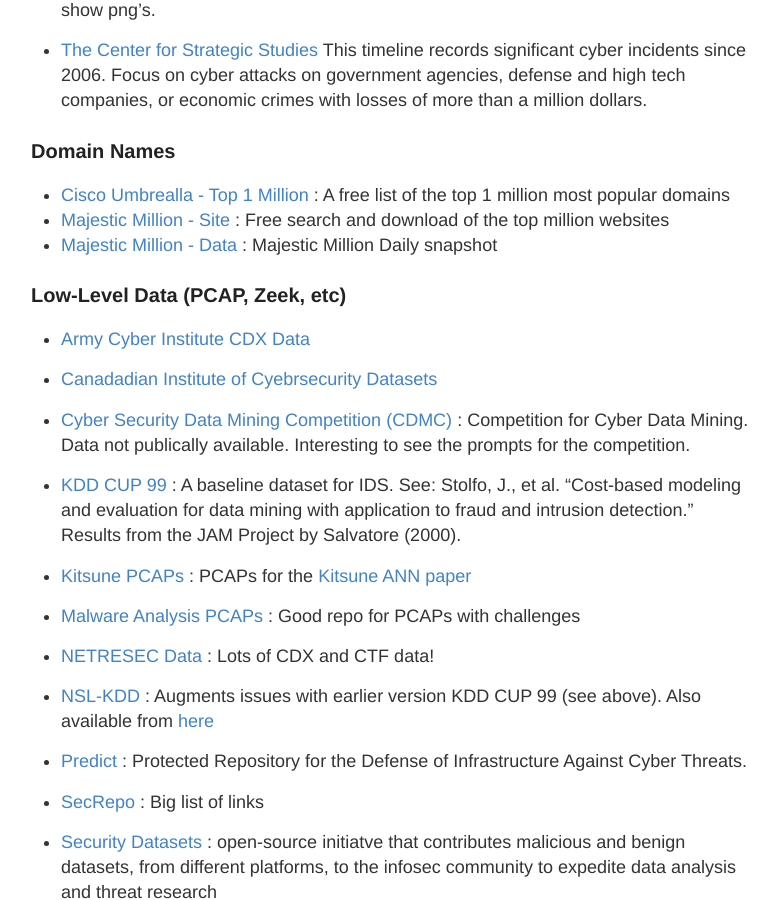
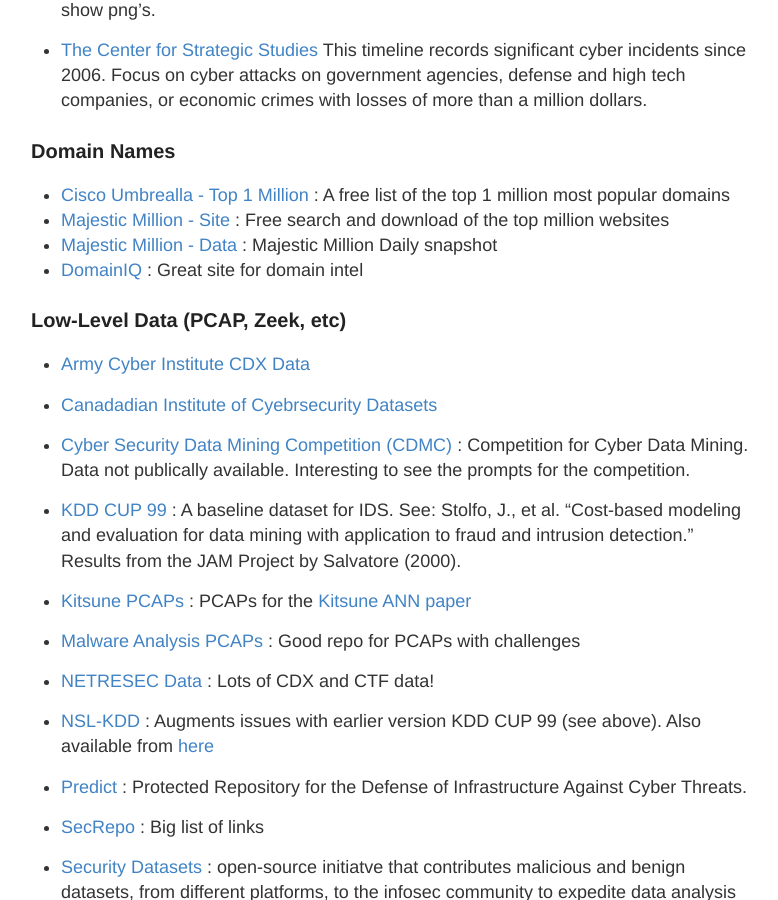
Before and after one commit to stevehenderson/stevehenderson.github.io, a Jekyll site: the page built from data.md, in a window 1280 px wide and 900 px high, scrolled down 559 px. Shown: the whole window, without its empty margins (249-1027 px from the left). Built offline with Jekyll 4.4.1, drawn with Linux system fonts in a browser that asks for light colours.

Commit message:
Update data.md

```diff
--- a/data.md
+++ b/data.md
@@ -27,6 +27,7 @@
    * [Cisco Umbrealla - Top 1 Million](http://s3-us-west-1.amazonaws.com/umbrella-static/index.html) : A free list of the top 1 million most popular domains
    * [Majestic Million - Site](https://majestic.com/reports/majestic-million) : Free search and download of the top million websites
    * [Majestic Million - Data](http://downloads.majestic.com/majestic_million.csv) : Majestic Million Daily snapshot
+   * [DomainIQ](https://www.domainiq.com/) : Great site for domain intel
 
 
 ### Low-Level Data (PCAP, Zeek, etc)
```
